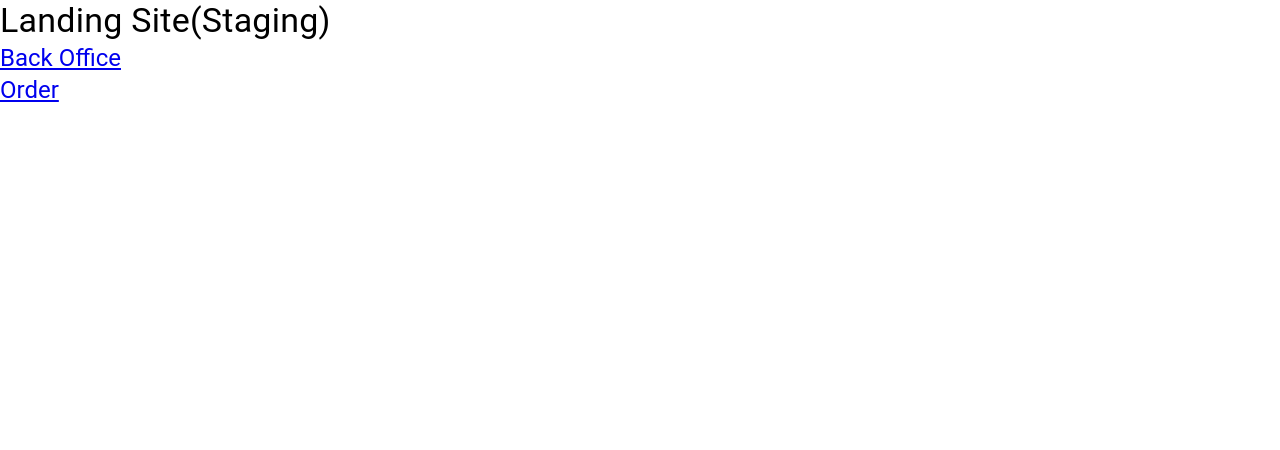
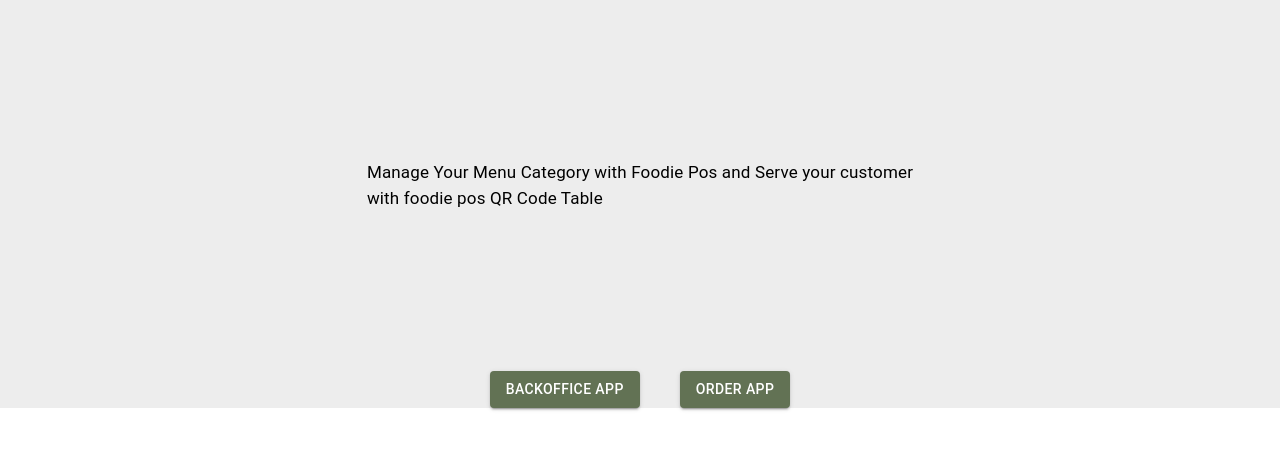
Before and after one commit to Sihtu/foodiePos, a Next.js app: page / in a window 1280 px wide. Shown: the top 450 px of the page. Built offline with nearby package versions, Linux system fonts and the light colour scheme; no server answers.

Commit message:
make: make profile

```diff
--- a/src/pages/index.tsx
+++ b/src/pages/index.tsx
@@ -1,20 +1,52 @@
-import { Box, Typography } from "@mui/material";
+import { Box, Button, Fade, Grow, Typography } from "@mui/material";
 import Link from "next/link";
+import Header from "../components/Header";
+import Footer from "../components/Footer";
+import Review from "../components/Review";
+import BaseFooter from "../components/BaseFooter";
 
 const Home = () => {
   return (
-    <Box>
+    <Box sx={{ bgcolor: "#ededed" }}>
+      <Header />
+      <Box
+        sx={{
+          display: "flex",
+          flexDirection: "column",
+          mt: -10,
+          alignItems: "center",
+        }}
+      >
+        <Box sx={{ mt: 30 }}>
+        <Grow in={true} timeout={1000}>{ <Typography sx={{ fontSize: 17 }}>
+            Manage Your Menu Category with Foodie Pos and Serve your customer
+            <br></br> with foodie pos QR Code Table
+          </Typography>}</Grow>
 
-      <Typography variant="h4">Landing Site(Staging)</Typography>
 
-      <Box sx={{ display: "flex", flexDirection: "column" }}>
-        <Link href={"/backoffice"}>
-          <Typography variant="h5">Back Office</Typography>
-        </Link>
-        <Link href={"/order"}>
-          <Typography variant="h5">Order</Typography>
-        </Link>
+          <Box sx={{ display: "flex",justifyContent: "center",  mt: 10 }}>
+          <Fade in={true} timeout={1000}>{<Box sx={{ display: "flex",justifyContent: "center",  mt: 10 }}><Box sx={{ mr: 5 }}>
+              <Button variant="contained" href="/backoffice">
+                Backoffice App
+              </Button>
+            </Box>
+            <Box>
+              <Button variant="contained" href="/order?tableId=1">
+                Order App
+              </Button>
+            </Box></Box>}</Fade>
+
+          </Box>
+        </Box>
       </Box>
+
+      <Box sx={{ mt: 20 }}>
+        <Footer />
+      </Box>
+      <Box>
+        <Review />
+      </Box>
+      <BaseFooter />
     </Box>
   );
 };
```
Also changed, not shown: src/pages/order/menu/[id]/index.tsx (+4 -3 lines), public/order_app_header.svg.
